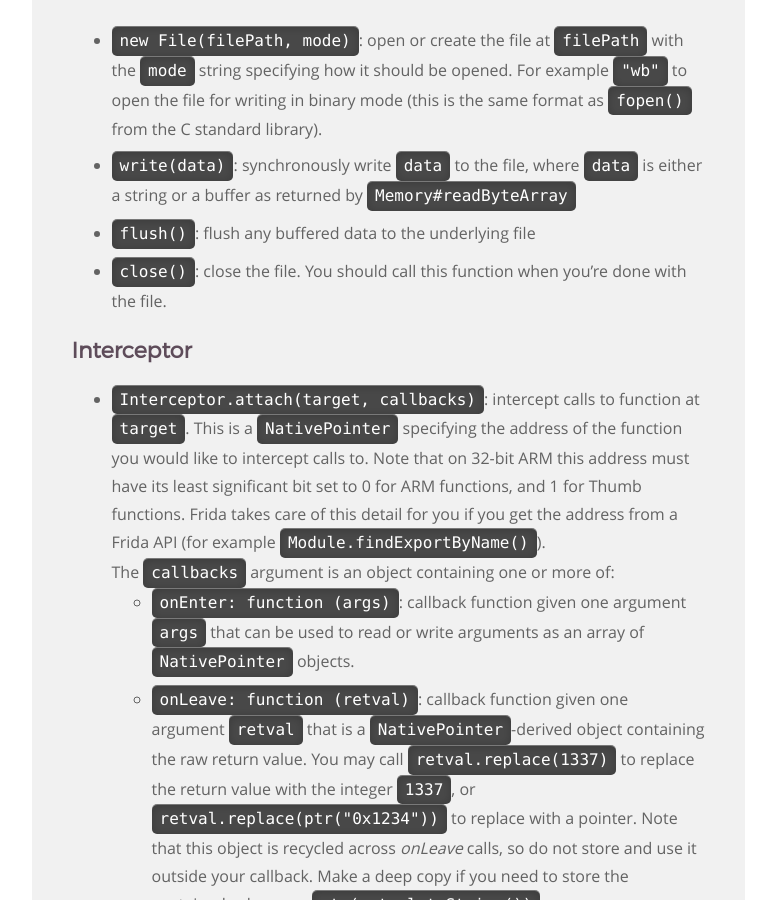
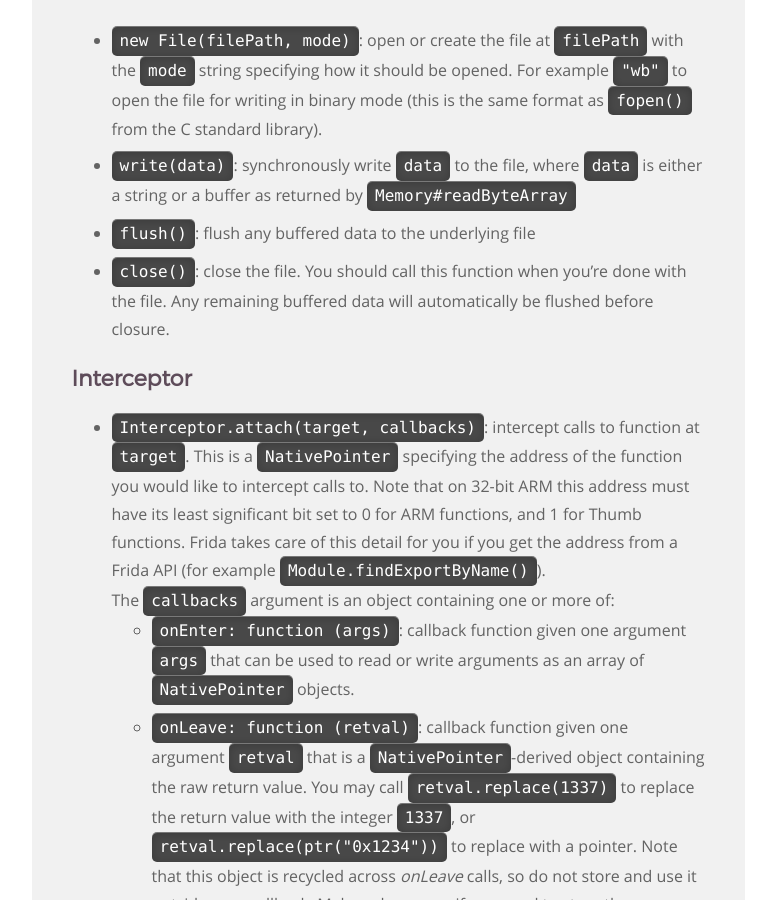
Before and after one commit to frida/frida-website, a Jekyll site: the page built from _docs/javascript-api.md, in a window 1280 px wide and 900 px high, scrolled down 20439 px. Shown: the whole window, without its empty margins (364-1140 px from the left). Built offline with Jekyll 4.4.1, drawn with Linux system fonts in a browser that asks for light colours.

Commit message:
File.close automatically flushes on closure

```diff
--- a/_docs/javascript-api.md
+++ b/_docs/javascript-api.md
@@ -835,7 +835,8 @@ friendlyFunctionName(returnValue, thisPtr);
 -   `flush()`: flush any buffered data to the underlying file
 
 -   `close()`: close the file. You should call this function when you're done
-    with the file.
+    with the file. Any remaining buffered data will automatically be flushed
+    before closure.
 
 
 ## Interceptor
```
